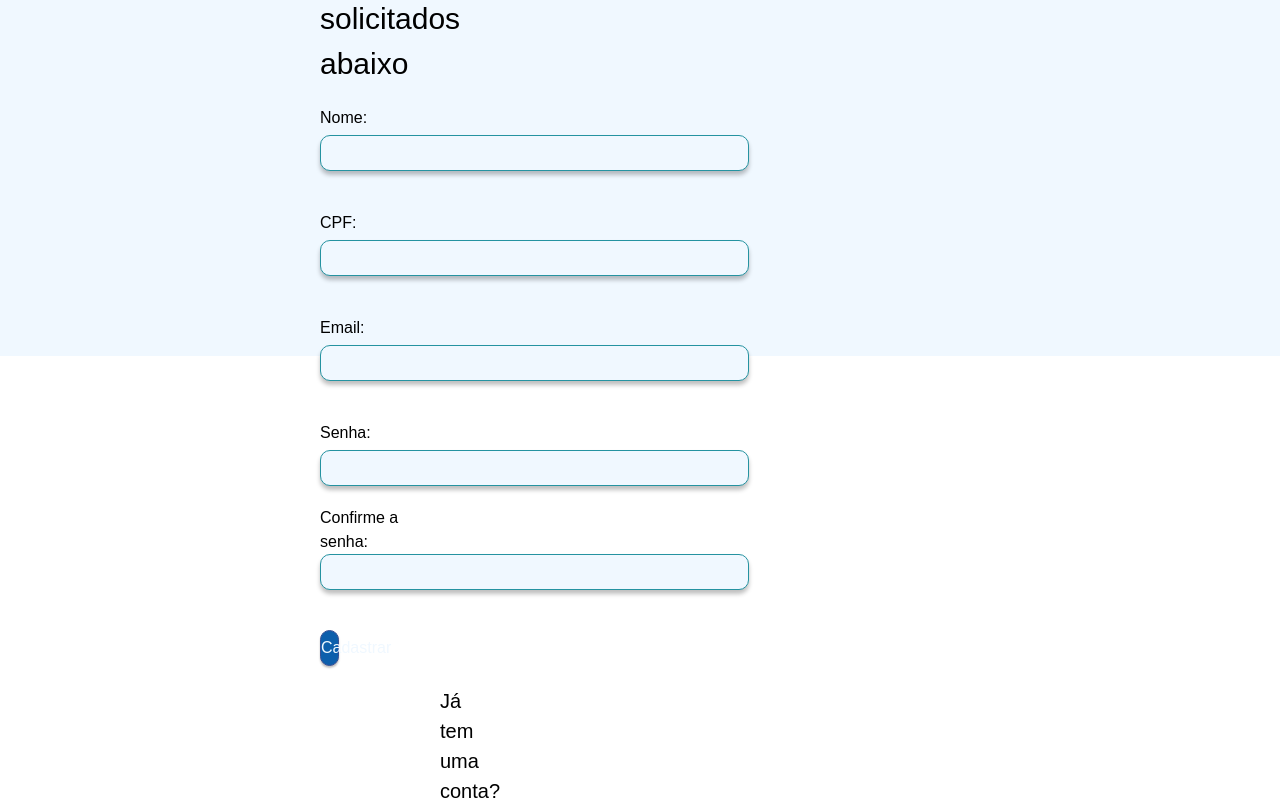
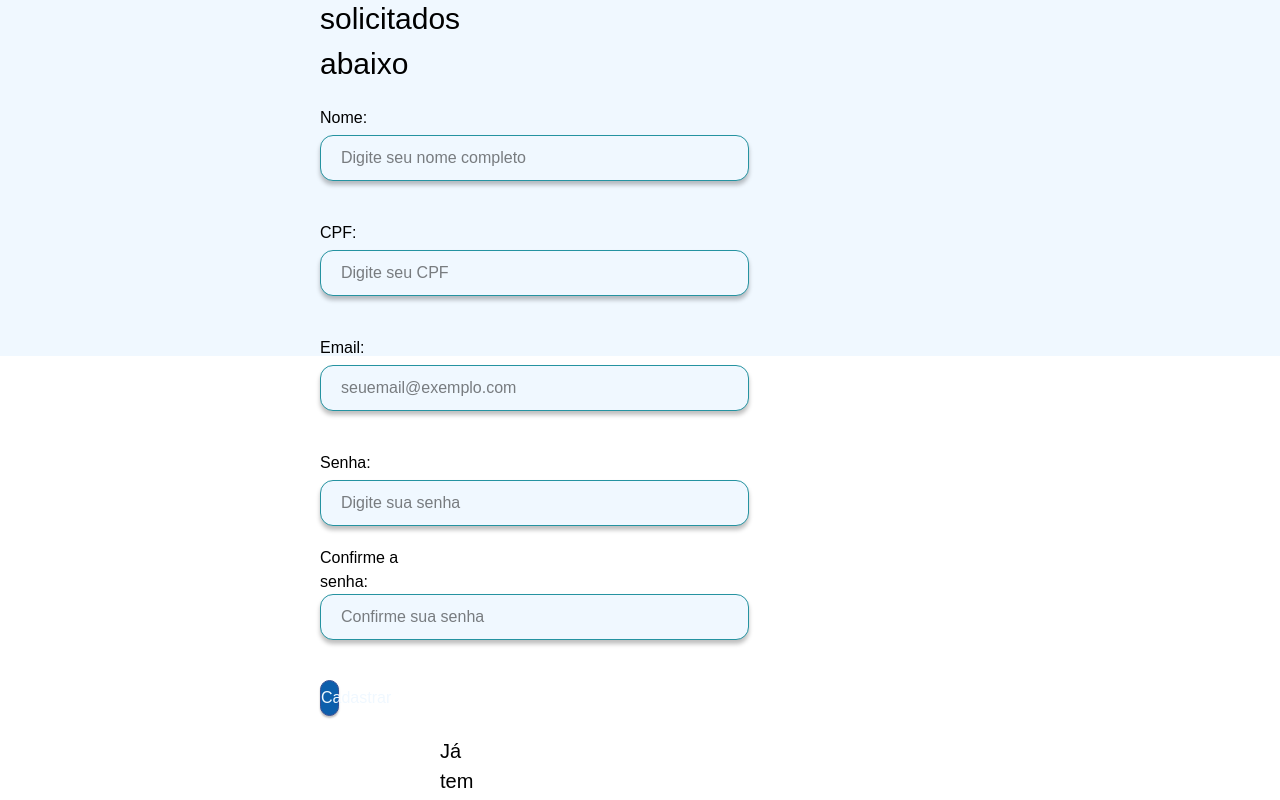
Before and after one commit to GabrielFDevelop/DevJobs, a Next.js app in the folder devJobs/: page /cadastro in a window 1280 px wide. Shown: the part 500-1300 px from the top of the page. Built offline with nearby package versions, Linux system fonts and the light colour scheme.

Commit message:
Implementações nas estilizações.

```diff
--- a/devJobs/src/app/cadastro/cadastro.module.css
+++ b/devJobs/src/app/cadastro/cadastro.module.css
@@ -34,45 +34,45 @@
 
             .inputNome{
                 margin: 5px 0 20px 0;
-                padding: 5px 200px 5px 20px;
+                padding: 10px 200px 10px 20px;
                 border: solid 1px rgb(37, 147, 161);
-                border-radius: 10px;
+                border-radius: 13px;
                 box-shadow: 0px 4px 4px rgba(0, 0, 0, 0.25);
                 background-color: aliceblue;
             }
 
             .inputCpf{
                 margin: 5px 0 20px 0;
-                padding: 5px 200px 5px 20px;
+                padding: 10px 200px 10px 20px;
                 border: solid 1px rgb(37, 147, 161);
-                border-radius: 10px;
+                border-radius: 13px;
                 box-shadow: 0px 4px 4px rgba(0, 0, 0, 0.25);
                 background-color: aliceblue;
             }
 
             .inputEmail{
                 margin: 5px 0 20px 0;
-                padding: 5px 200px 5px 20px;
+                padding: 10px 200px 10px 20px;
                 border: solid 1px rgb(37, 147, 161);
-                border-radius: 10px;
+                border-radius: 13px;
                 box-shadow: 0px 4px 4px rgba(0, 0, 0, 0.25);
                 background-color: aliceblue;
             }
 
             .inputSenha{
                 margin: 5px 0 0 0;
-                padding: 5px 200px 5px 20px;
+                padding: 10px 200px 10px 20px;
                 border: solid 1px rgb(37, 147, 161);
-                border-radius: 10px;
+                border-radius: 13px;
                 box-shadow: 0px 4px 4px rgba(0, 0, 0, 0.25);
                 background-color: aliceblue;
             }
 
             .inputConfirmaSenha{
                 margin: 0 0 10px 0;
-                padding: 5px 200px 5px 20px;
+                padding: 10px 200px 10px 20px;
                 border: solid 1px rgb(37, 147, 161);
-                border-radius: 10px;
+                border-radius: 13px;
                 box-shadow: 0px 4px 4px rgba(0, 0, 0, 0.25);
                 background-color: aliceblue;
             }
@@ -83,7 +83,7 @@
                 border: solid 1px rgb(56, 81, 151);
                 background-color: rgb(13, 95, 172);
                 color: aliceblue;
-                border-radius: 10px;
+                border-radius: 20px;
                 box-shadow: 0px 2px 2px rgba(0, 0, 0, 0.25);
             }
         }
@@ -106,7 +106,7 @@
             border: solid 1px rgb(56, 81, 151);
             background-color: rgb(13, 95, 172);
             color: aliceblue;
-            border-radius: 10px;
+            border-radius: 20px;
             box-shadow: 0px 2px 2px rgba(0, 0, 0, 0.25);
         }
     }
--- a/devJobs/src/app/cadastro/page.tsx
+++ b/devJobs/src/app/cadastro/page.tsx
@@ -11,23 +11,23 @@ export default async function telaCadastro() {
                 <form className={style.formCadastro}>
                     <label>
                         <p>Nome:</p>
-                        <input type='text' name='nome' className={style.inputNome}/>
+                        <input type='text' name='nome' className={style.inputNome} placeholder='Digite seu nome completo'/>
                     </label>
                     <label>
                         <p>CPF:</p>
-                        <input type='text' name='cpf' className={style.inputCpf}/>
+                        <input type='text' name='cpf' className={style.inputCpf} placeholder='Digite seu CPF'/>
                     </label>
                     <label>
                         <p>Email:</p>
-                        <input type='email' name='email' className={style.inputEmail}/>
+                        <input type='email' name='email' className={style.inputEmail} placeholder='seuemail@exemplo.com'/>
                     </label>
                     <label>
                         <p>Senha:</p>
-                        <input type='password' name='senha' className={style.inputSenha}/>
+                        <input type='password' name='senha' className={style.inputSenha} placeholder='Digite sua senha'/>
                     </label>
                     <label>
                         <p>Confirme a senha:</p>
-                        <input type='password' name='confirmeSenha' className={style.inputConfirmaSenha}/>
+                        <input type='password' name='confirmeSenha' className={style.inputConfirmaSenha} placeholder='Confirme sua senha'/>
                     </label>
                     <button type='submit' name='buttonCadastro' className={style.buttonCadastro}>Cadastrar</button>
                 </form>
```
Also changed, not shown: devJobs/src/app/login/login.module.css (+6 -6 lines).
